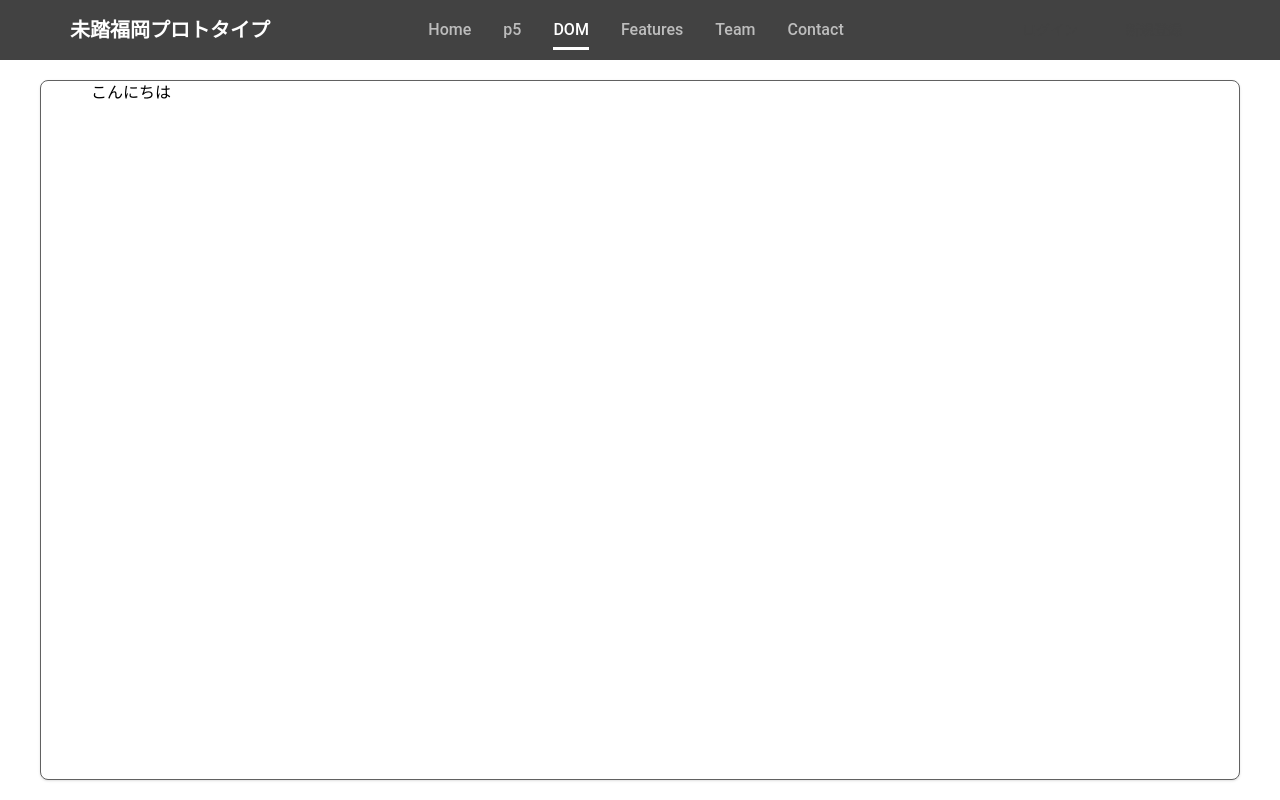
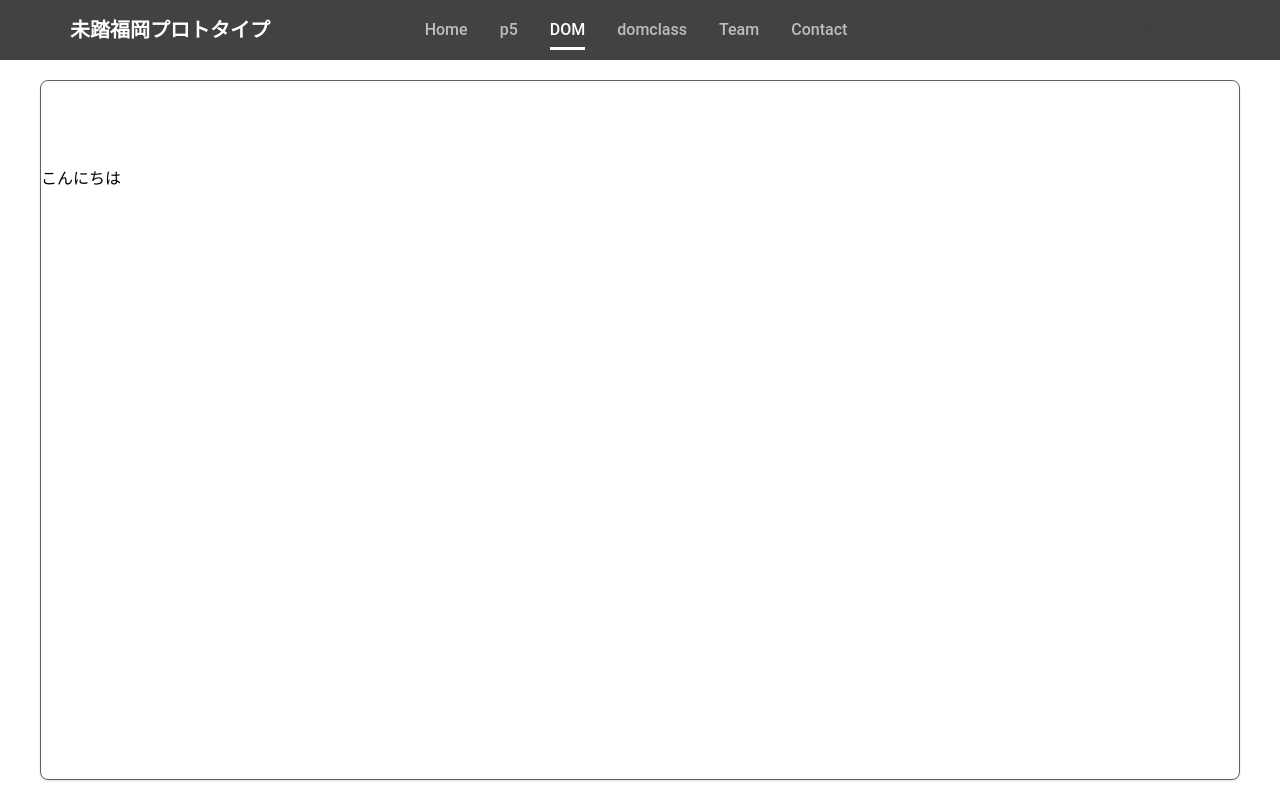
Before and after one commit to Tebaeleven/mitou-fukuoka-ai-prototype, a Next.js app: page /dom in a window 1280 px wide. Shown: the top 800 px of the page. Built offline with nearby package versions, Linux system fonts and the light colour scheme.

Commit message:
renderを使ったdomの実験

```diff
--- a/components/Header/header.tsx
+++ b/components/Header/header.tsx
@@ -101,7 +101,7 @@ export default function Header() {
                             <CustomLink href="/" title="Home" />
                             <CustomLink href="/p5" title="p5" />
                             <CustomLink href="/dom" title="DOM" />
-                            <CustomLink href="/Features" title="Features" />
+                            <CustomLink href="/domclass" title="domclass" />
                             <CustomLink href="/Team" title="Team" />
                             <CustomLink href="/contact" title="Contact" />
                         </ul>
--- a/pages/dom.tsx
+++ b/pages/dom.tsx
@@ -1,51 +1,27 @@
 import React, { useEffect } from "react";
 import { Button } from "@material-tailwind/react";
-import ReactDOM from "react-dom";
-import { relative } from "path";
+import { createRoot } from "react-dom/client";
 
 export default function Dom() {
+    useEffect(() => {
+        let instance = []
+        instance.push(new MyClass());
+        instance.push(new MyClass());
+        console.log(instance)
+        //TODO
+        //jsxなどで要素を生成し、それをdomにcloneする
 
-    if (typeof window !== "undefined") {
+        // const interval = setInterval(() => {
+        //     instance.forEach(function (block) {
+        //         block.moveElement();
+        //     });
 
-        class MyClass {
-            constructor() {
-                this.x = 0; // 初期位置
-            }
-            moveElement() {
-                this.x += 10; // 移動量
-                const element = this.render();
-                ReactDOM.render(element, document.getElementById("root"));
-            }
+        // }, 1); // 1秒ごとに移動
 
-            render() {
-                return (
-                    <>
-                        <div
-                            variant="gradient"
-                            style={{
-                                position: "absolute",
-                                left: this.x
-                            }}
-                        >
-                            こんにちは
-                        </div>
-                    </>
-                );
-            }
-        }
-
-        const instance = new MyClass();
-        useEffect(() => {
-            const interval = setInterval(() => {
-                instance.moveElement();
-            }, 1000); // 1秒ごとに移動
-
-            return () => {
-                clearInterval(interval);
-            };
-        }, []);
-    }
-
+        // return () => {
+        //     clearInterval(interval);
+        // };
+    }, []);
     return (
         <div
             className="block  bg-white border  rounded-lg shadow border-gray-700 m-auto my-5 h-[700px] w-[1200px] "
@@ -54,3 +30,38 @@ export default function Dom() {
         ></div>
     );
 }
+
+class MyClass {
+    constructor() {
+        this.x = 0; // 初期位置
+        this.y = this.getRandomArbitrary(0,100)
+        this.container = document.getElementById("root");
+        this.root = createRoot(this.container);
+        this.root.render(this.renderDOM());
+        this.e = this.renderDOM();
+        console.log(this.element)
+    }
+    moveElement() {
+        this.x += 1; // 移動量
+        this.root.render(this.renderDOM());
+    }
+
+    renderDOM() {
+        return (
+            <>
+                <div
+                    style={{
+                        position: "absolute",
+                        left: this.x,
+                        top:this.y
+                    }}
+                >
+                    こんにちは
+                </div>
+            </>
+        );
+    }
+    getRandomArbitrary(min, max) {
+        return Math.random() * (max - min) + min;
+    }
+}
--- /dev/null
+++ b/pages/domclass.tsx
@@ -0,0 +1,31 @@
+import React, { useEffect } from "react";
+import { Button } from "@material-tailwind/react";
+
+export default function domClass() {
+    if (typeof window !== "undefined") {
+
+        useEffect(() => {
+            let x = 0
+            const container = document.getElementById("root");
+            const button = document.getElementById("b");
+            console.log(button.style.top);
+            const interval = setInterval(() => {
+                button.style.left = `${x}px`;
+                x++;
+            }, 1); // 1秒ごとに移動
+
+            return () => {
+                clearInterval(interval);
+            };
+        }, []);
+    }
+    return (
+        <div
+            className="block  bg-white border  rounded-lg shadow border-gray-700 m-auto my-5 h-[700px] w-[1200px] "
+            id="root"
+            style={{ position: "relative" }}
+        >
+            <div id="b" style={{ position:"absolute",top:0}}>こんにちは</div>
+        </div>
+    );
+}
```
Also changed, not shown: components/DOM/dom.tsx (added).
